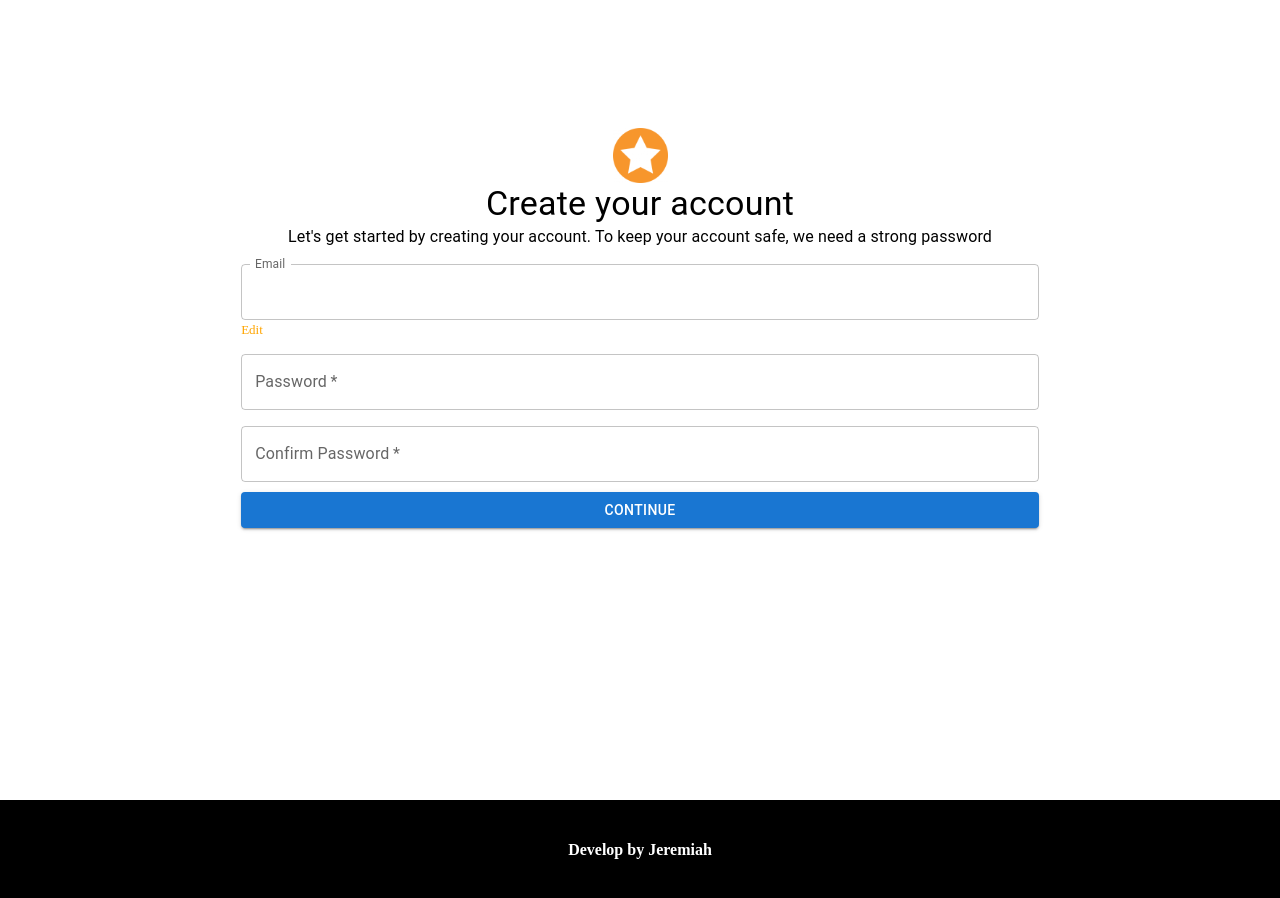
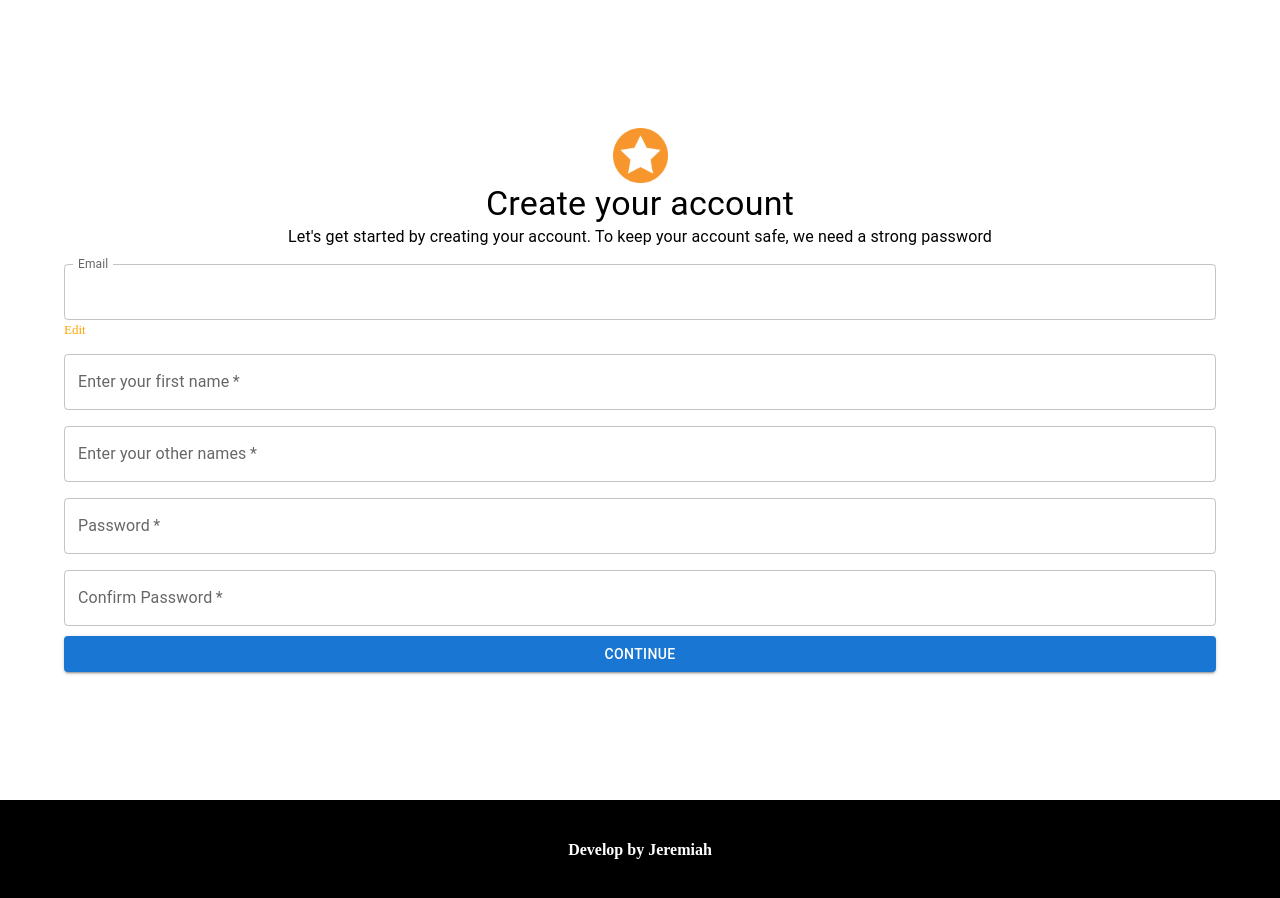
Before and after one commit to Jerry-Khobby/Ecommerce-with-react, a React (Create React App) app: page /signup in a window 1280 px wide. Built offline with nearby package versions, Linux system fonts and the light colour scheme.

Commit message:
After editing the registration

```diff
--- a/src/components/productInfo/bookings.jsx
+++ b/src/components/productInfo/bookings.jsx
@@ -134,6 +134,7 @@ const clearItem=(item)=>{
 
 <Container sx={{marginTop:18,display:"flex",alignItems:"center",justifyContent:"center"}}>
   {/** I will put my payments methods over here  */}
+  {/** I will come back and implement the paystrip over here  */}
   <Box sx={{display:"flex",flexDirection:"column",alignItems:"center",justifyContent:"center",gap:"1rem",width:"250px",height:"180px",borderRadius:"2rem", background:"#d3d3d3",}}
   >
     <Typography>
--- a/src/components/registration/newaccount.jsx
+++ b/src/components/registration/newaccount.jsx
@@ -61,6 +61,30 @@ const NewAccount = () => {
               <TextField
                 fullWidth
                 variant="outlined"
+                type="name"
+                name="first_name"
+                label="Enter your first name"
+                required
+                value={inputs.name}
+                onChange={handleChange}
+              />
+            </Grid>
+            <Grid item xs={12}>
+              <TextField
+                fullWidth
+                variant="outlined"
+                type="name"
+                name="other_names"
+                label="Enter your other names"
+                required
+                value={inputs.name2}
+                onChange={handleChange}
+              />
+            </Grid>
+            <Grid item xs={12}>
+              <TextField
+                fullWidth
+                variant="outlined"
                 type="password"
                 name="password1"
                 label="Password"
```
Also changed, not shown: src/components/registration/accountdashboard.jsx (added, +15 -0 lines).
